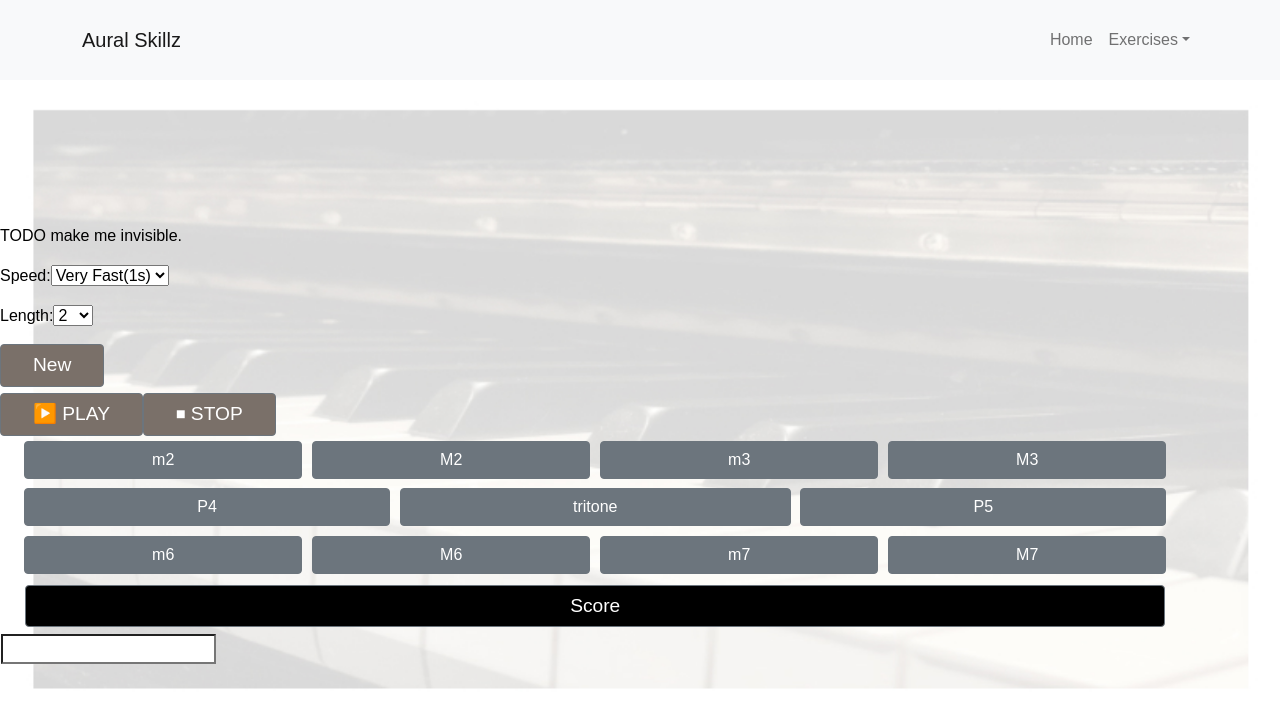
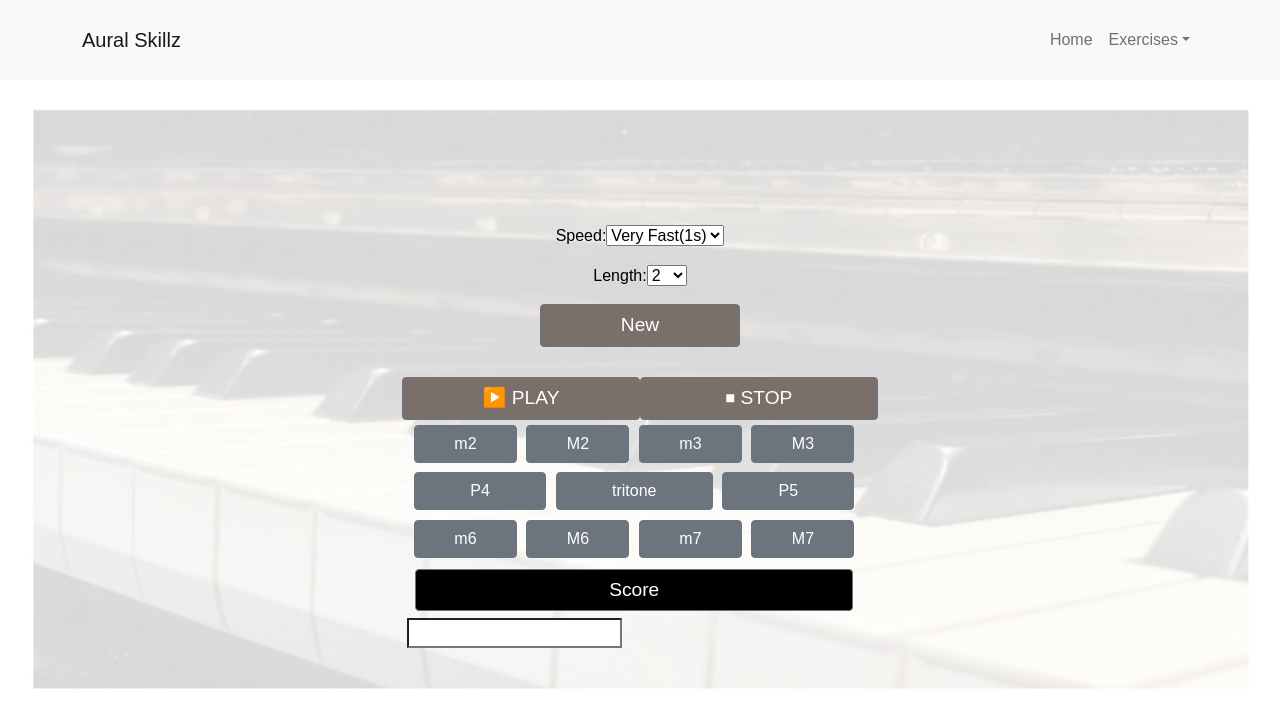
Before and after one commit to kneeya/auralskillz, a React (Create React App) app: page /ToneRow in a window 1280 px wide. Shown: the top 728 px of the page. Built offline with nearby package versions, Linux system fonts and the light colour scheme.

Commit message:
Fixed page routing, and styling for Tone Row page

```diff
--- a/src/components/header.jsx
+++ b/src/components/header.jsx
@@ -9,7 +9,7 @@ const Header = () => {
                 <Navbar.Collapse id="basic-navbar-nav">
                 </Navbar.Collapse>
                 <Nav className="me-auto">
-                        <Nav.Link href="/Home">Home</Nav.Link>
+                        <Nav.Link href="/">Home</Nav.Link>
                         <NavDropdown title="Exercises" id="basic-nav-dropdown">
                             <NavDropdown.Item href="/ToneRow">Tone Row Identification</NavDropdown.Item>
                             <NavDropdown.Item href="/SeventhChords">Seventh Chords</NavDropdown.Item>
--- /dev/null
+++ b/src/pages/Pages.css
@@ -0,0 +1,29 @@
+.hide {
+    display: none;
+    visibility: hidden;
+}
+
+.center {
+    max-width: 500px;
+    margin: auto;
+}
+
+.text-center {
+  text-align: center;
+}
+
+#new {
+  display: block;
+  margin-left: auto;
+  margin-right: auto;
+  width: 40%;
+}
+
+.container {
+  display: flex;
+  flex-wrap: wrap;
+}
+
+.controls {
+  flex: 50%; /* or - flex: 0 50% - or - flex-basis: 50% - */
+}
--- a/src/pages/ToneRow.jsx
+++ b/src/pages/ToneRow.jsx
@@ -1,7 +1,7 @@
 import React from 'react';
 import styled from 'styled-components';
 import Piano from '../components/Piano';
-// import './ToneRow.css';
+import './Pages.css';
 
 let crypto = window.crypto || window.msCrypto;
 
@@ -42,7 +42,7 @@ class AnswerBox extends React.Component {
   render() {
   return (
       <div>
-        <table>
+        <table className="center">
           <tbody>
             <tr>
               <td>
@@ -131,7 +131,7 @@ class ToneRowSettings extends React.Component {
   render() {
     return (
       <div>
-        <p>
+        <p className="text-center">
           <label htmlFor='speed'>Speed:</label>
             <select value={this.props.speed} name='speed' id='speed'
                     onChange={this.handleSpeedChange}>
@@ -141,7 +141,7 @@ class ToneRowSettings extends React.Component {
             <option value='1'>Very Fast(1s)</option>
           </select>
         </p>
-        <p>
+        <p className="text-center">
           <label htmlFor='length'>Length:</label>
           <select value={this.props.length} name='length' id='length' onChange={this.handleLengthChange}>
             <option value='2'>2</option>
@@ -189,12 +189,14 @@ class ToneRowTransport extends React.Component {
                 onClick={this.handleOnNew}
                 className="btn btn-secondary larger extra-padding new-padding">New </button>
         <br />
+        <div className="container">
         <button id='play'
                 onClick={this.handleOnPlay}
-                className="btn btn-secondary larger extra-padding">▶️  PLAY</button>
+                className="btn btn-secondary larger extra-padding controls">▶️  PLAY</button>
         <button id='stop'
                 onClick={this.handleOnStop}
-                className="btn btn-secondary larger extra-padding">&#x23f9; STOP</button>
+                className="btn btn-secondary larger extra-padding controls">&#x23f9; STOP</button>
+                </div>
       </div>
     );
   }
@@ -466,11 +468,11 @@ class ToneRow extends React.Component {
 
     return (
       <div>
-        <div className="Exercises">
+        <div className="center Exercises">
           <div className="App">
             <div className="bg"></div>
             <HackSpacer />
-            <StatusRow message={this.state.statusMessage} />
+            <div className="hide"><StatusRow message={this.state.statusMessage} /></div>
             <ToneRowSettings speed={this.state.speed}
                              onSpeedChange={this.handleSpeedChange}
                              onLengthChange={this.handleLengthChange}/>
```
